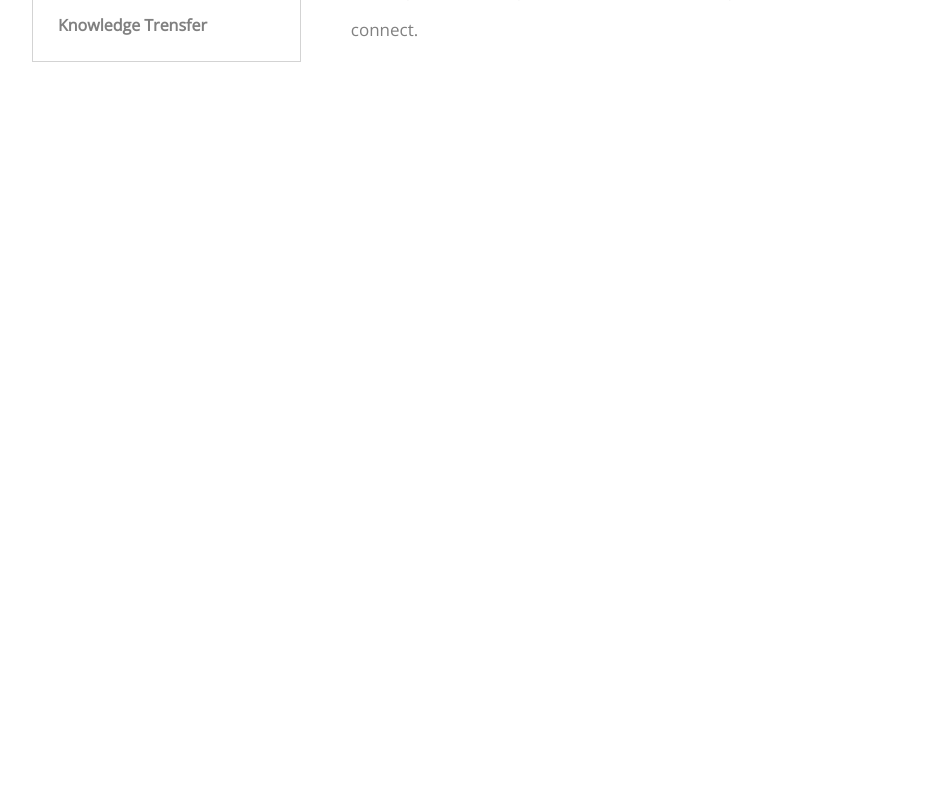
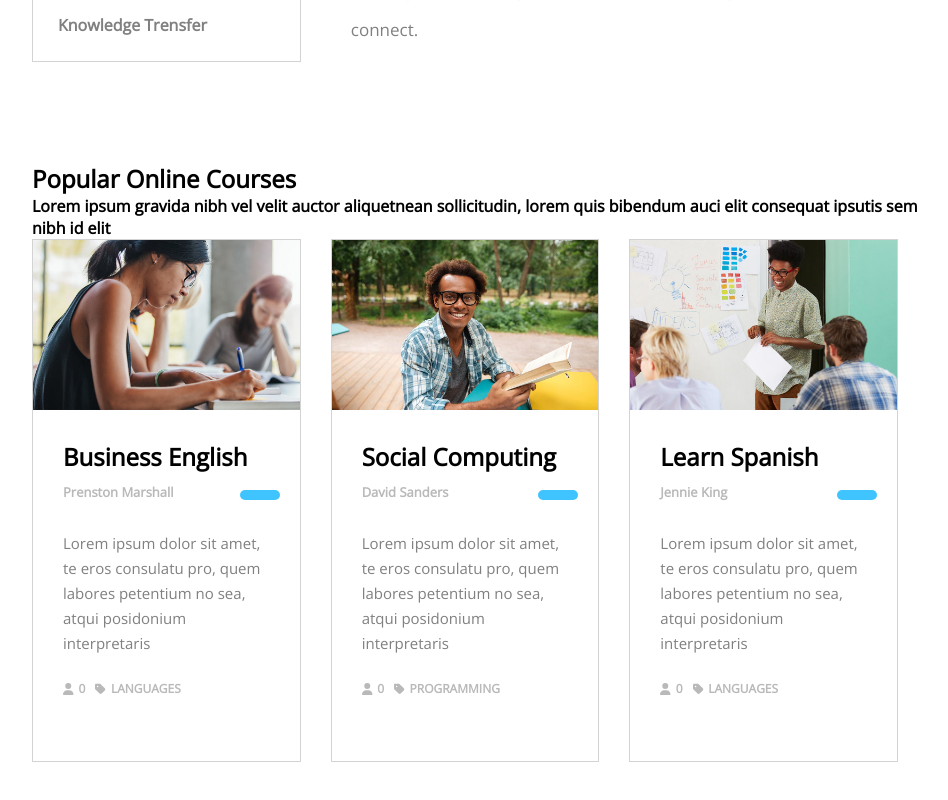
Before and after one commit to marcoceccarelli98/proj-html-vuejs, a Vue app: page / in a window 1280 px wide. Shown: the part 3567-4367 px from the top of the page, without its empty margins (160-1108 px from the left). Before the commit the page ends 3729 px from the top, so only its background shows below. Built offline with nearby package versions, Linux system fonts and the light colour scheme.

Commit message:
[UPD] homepage: CardCarousel

```diff
--- /dev/null
+++ b/src/components/CardsDotsCarousel.vue
@@ -0,0 +1,94 @@
+<script>
+import CourseCard from "./CourseCard.vue";
+
+export default {
+  name: "CardsDotsCarousel",
+  components: {
+    CourseCard,
+  },
+
+  data() {
+    return {
+      currentActive: 0,
+    };
+  },
+
+  props: {
+    cards: {
+      type: Array,
+    },
+  },
+
+  methods: {
+    selectActive(index) {
+      this.currentActive = index;
+    },
+
+    next() {
+      if (this.currentActive !== 2) {
+        this.currentActive++;
+      } else {
+        this.currentActive = 0;
+      }
+    },
+
+    startCarousel() {
+      setInterval(() => {
+        this.next();
+      }, 3000);
+    },
+  },
+
+  mounted() {
+    this.startCarousel();
+  },
+};
+</script>
+
+<template>
+  <div class="dot-carousel">
+    <div class="cards-list">
+      <CourseCard
+        v-for="card in cards"
+        :image="card.image"
+        :course="card.course"
+        :teacher="card.teacher"
+        :description="card.description"
+        :price="card.price"
+        :tag="card.tag"
+      />
+    </div>
+    <!-- DOTS -->
+    <div
+      v-for="dotIndex in 3"
+      :key="dotIndex"
+      :class="{ active: currentActive === dotIndex - 1 }"
+      @click="selectActive(dotIndex - 1)"
+    ></div>
+  </div>
+</template>
+
+<style scoped lang="scss">
+.dot-carousel {
+  overflow: hidden;
+  .cards-list {
+    display: flex;
+    transition: transform 0.5s ease;
+    gap: 30px;
+  }
+
+  .dots div {
+    height: 10px;
+    width: 10px;
+    margin: 0 4px;
+    background-color: rgb(142, 160, 199);
+    border-radius: 50%;
+    display: inline-block;
+  }
+
+  .dots div:hover,
+  .dots div.active {
+    background-color: white;
+  }
+}
+</style>
--- /dev/null
+++ b/src/components/CourseCard.vue
@@ -0,0 +1,106 @@
+<script>
+export default {
+  name: "CourseCard",
+  data() {
+    return {};
+  },
+  props: {
+    image: {
+      type: String,
+    },
+    course: {
+      type: String,
+    },
+    teacher: {
+      type: String,
+    },
+    description: {
+      type: String,
+    },
+    cost: {
+      type: Number,
+    },
+    tag: {
+      type: String,
+    },
+  },
+
+  methods: {},
+
+  computed: {
+    getPrice() {
+      return this.cost === 0 ? "Free" : this.cost;
+    },
+  },
+};
+</script>
+
+<template>
+  <div class="card">
+    <!-- IMAGE -->
+    <img :src="this.image" :alt="this.course" />
+    <div class="content">
+      <h2>{{ course }}</h2>
+      <h4>{{ teacher }}</h4>
+      <p>{{ description }}</p>
+      <span class="price">{{ getPrice }}</span>
+      <span class="tags">
+        <font-awesome-icon class="icon" :icon="['fas', 'fa-user']" />
+        <span>0</span>
+        <font-awesome-icon class="icon" :icon="['fas', 'fa-tag']" />
+        <span> {{ tag }}</span>
+      </span>
+    </div>
+  </div>
+</template>
+
+<style scoped lang="scss">
+@use "../styles/partials/variables.scss" as *;
+
+.card {
+  position: relative;
+  min-width: calc(100% / 3 - 30px);
+  border: 1px solid lightgrey;
+  img {
+    width: 100%;
+  }
+  .content {
+    padding: 30px;
+    color: #b9b9b9;
+    h2 {
+      color: black;
+    }
+    h4 {
+      font-size: 13px;
+      margin: 10px 0 30px;
+    }
+    p {
+      color: grey;
+      font-size: 15px;
+      line-height: 25px;
+      margin-bottom: 20px;
+    }
+    span {
+      font-size: 12px;
+      font-weight: bold;
+      text-transform: uppercase;
+    }
+    .price {
+      position: absolute;
+      right: 20px;
+      top: 250px;
+      background-color: $primary-color;
+      padding: 5px 20px;
+      border-radius: 20px;
+    }
+    .tags {
+      .icon {
+        margin-right: 5px;
+      }
+      span {
+        margin-right: 10px;
+      }
+    }
+  }
+}
+</style>
--- a/src/components/DotsCarousel.vue
+++ b/src/components/DotsCarousel.vue
@@ -1,12 +1,12 @@
 <script>
-import { store } from "../data/store"
+import { store } from "../data/store";
 
 export default {
-    name: "AboutCarousel",
+  name: "DotsCarousel",
   data() {
     return {
       store,
-            currentActive: 0
+      currentActive: 0,
     };
   },
   methods: {
@@ -16,9 +16,9 @@ export default {
 
     next() {
       if (this.currentActive !== 2) {
-                this.currentActive++
+        this.currentActive++;
       } else {
-                this.currentActive = 0
+        this.currentActive = 0;
       }
     },
 
@@ -26,29 +26,39 @@ export default {
       setInterval(() => {
         this.next();
       }, 3000);
-        }
+    },
   },
 
   mounted() {
     this.startCarousel();
-    }
-}
+  },
+};
 </script>
 
 <template>
   <div class="parallax-container">
-        <div class="container-70" v-for="(testimonial, index) in store.aboutTestimonials"
-            :class="{ display: currentActive == index }">
+    <div
+      class="container-70"
+      v-for="(testimonial, index) in store.aboutTestimonials"
+      :class="{ display: currentActive == index }"
+    >
       <div class="img-container">
-                <img :src="testimonial.img" alt="">
+        <img :src="testimonial.img" alt="" />
       </div>
-            <p>Lorem ipsum dolor sit amet consectetur, adipisicing elit. Sequi quia distinctio optio quae? Sed veniam iusto
-                earum obcaecati eos incidunt ea esse blanditiis tempore, nulla sequi veritatis at aut eum!</p>
+      <p>
+        Lorem ipsum dolor sit amet consectetur, adipisicing elit. Sequi quia
+        distinctio optio quae? Sed veniam iusto earum obcaecati eos incidunt ea
+        esse blanditiis tempore, nulla sequi veritatis at aut eum!
+      </p>
       <h3>{{ testimonial.name }}</h3>
       <h4>{{ testimonial.role }}</h4>
       <div class="dots">
-                <div v-for="(dotIndex) in 3" :key="dotIndex" :class="{ active: currentActive === dotIndex - 1 }"
-                    @click="selectActive(dotIndex - 1)"></div>
+        <div
+          v-for="dotIndex in 3"
+          :key="dotIndex"
+          :class="{ active: currentActive === dotIndex - 1 }"
+          @click="selectActive(dotIndex - 1)"
+        ></div>
       </div>
     </div>
   </div>
@@ -61,7 +71,7 @@ export default {
   display: flex;
   align-items: center;
   overflow: hidden;
-    background-image: url('/h3-parallax-img-1.png');
+  background-image: url("/h3-parallax-img-1.png");
   background-size: cover;
   background-attachment: fixed;
   /* Effetto parallasse */
--- a/src/data/store.js
+++ b/src/data/store.js
@@ -137,7 +137,91 @@ export const store = reactive({
     ],
   },
 
-  // ABOUT
+  onlineCourses: [
+    {
+      image: "/course-1-f-img.jpg",
+      course: "Business English",
+      teacher: "Prenston Marshall",
+      description:
+        "Lorem ipsum dolor sit amet, te eros consulatu pro, quem labores petentium no sea, atqui posidonium interpretaris",
+      price: 20,
+      tag: "languages",
+    },
+    {
+      image: "/course-2-f-img.jpg",
+      course: "Social Computing",
+      teacher: "David Sanders",
+      description:
+        "Lorem ipsum dolor sit amet, te eros consulatu pro, quem labores petentium no sea, atqui posidonium interpretaris",
+      price: 0,
+      tag: "programming",
+    },
+    {
+      image: "/course-3-f-img.jpg",
+      course: "Learn Spanish",
+      teacher: "Jennie King",
+      description:
+        "Lorem ipsum dolor sit amet, te eros consulatu pro, quem labores petentium no sea, atqui posidonium interpretaris",
+      price: 20,
+      tag: "languages",
+    },
+    {
+      image: "/course-4-f-img.jpg",
+      course: "Basic Marketing",
+      teacher: "Edward Bowman",
+      description:
+        "Lorem ipsum dolor sit amet, te eros consulatu pro, quem labores petentium no sea, atqui posidonium interpretaris",
+      price: 40,
+      tag: "business",
+    },
+    {
+      image: "/course-5-f-img.jpg",
+      course: "Android Developer",
+      teacher: "David Sanders",
+      description:
+        "Lorem ipsum dolor sit amet, te eros consulatu pro, quem labores petentium no sea, atqui posidonium interpretaris",
+      price: 0,
+      tag: "programming",
+    },
+    {
+      image: "/course-6-f-img.jpg",
+      course: "Web Designing",
+      teacher: "Jennifer Powell",
+      description:
+        "Lorem ipsum dolor sit amet, te eros consulatu pro, quem labores petentium no sea, atqui posidonium interpretaris",
+      price: 0,
+      tag: "programming",
+    },
+    {
+      image: "/course-7-f-img.jpg",
+      course: "Academic English",
+      teacher: "Dave Robbins",
+      description:
+        "Lorem ipsum dolor sit amet, te eros consulatu pro, quem labores petentium no sea, atqui posidonium interpretaris",
+      price: 0,
+      tag: "languages",
+    },
+    {
+      image: "/course-8-f-img.jpg",
+      course: "Modern Psychology",
+      teacher: "Kathryn Webb",
+      description:
+        "Lorem ipsum dolor sit amet, te eros consulatu pro, quem labores petentium no sea, atqui posidonium interpretaris",
+      price: 40,
+      tag: "business",
+    },
+    {
+      image: "/course-9-f-img.jpg",
+      course: "Business English",
+      teacher: "Prenston Marshall",
+      description:
+        "Lorem ipsum dolor sit amet, te eros consulatu pro, quem labores petentium no sea, atqui posidonium interpretaris",
+      price: 20,
+      tag: "languages",
+    },
+  ],
+
+  // ----------------- ABOUT -----------------
   tutors: [
     {
       img: "/instructor-img-1.jpg",
--- a/src/pages/AppMain.vue
+++ b/src/pages/AppMain.vue
@@ -1,12 +1,15 @@
 <script>
 import ArrowsCarousel from "../components/ArrowsCarousel.vue";
 import DotsCarousel from "../components/DotsCarousel.vue";
+import CardsDotsCarousel from "../components/CardsDotsCarousel.vue";
 import { store } from "../data/store.js";
+
 export default {
   name: "AppMain",
   components: {
     ArrowsCarousel,
     DotsCarousel,
+    CardsDotsCarousel,
   },
 
   data() {
@@ -147,6 +150,18 @@ export default {
         </div>
       </section>
       <!-- /INFO -->
+      <!-- ONLINE COURSES -->
+      <section class="my-100">
+        <div class="online-courses">
+          <h2>Popular Online Courses</h2>
+          <h4>
+            Lorem ipsum gravida nibh vel velit auctor aliquetnean sollicitudin,
+            lorem quis bibendum auci elit consequat ipsutis sem nibh id elit
+          </h4>
+          <CardsDotsCarousel :cards="store.onlineCourses" />
+        </div>
+      </section>
+      <!-- /ONLINE COURSES -->
     </div>
   </main>
 </template>
--- /dev/null
+++ b/src/styles/partials/_utility.scss
@@ -0,0 +1,124 @@
+/* --------------- UTILITY ---------------*/
+.border-dashed {
+  padding: 5px;
+  border: 1px solid;
+  border-style: dashed;
+}
+
+.justify-between {
+  justify-content: space-between;
+}
+
+.text-center {
+  text-align: center;
+}
+
+.text-right {
+  text-align: right;
+}
+
+.align-center {
+  align-items: center;
+}
+
+/* PADDING */
+.py-10 {
+  padding: 10px 0;
+}
+
+.py-40 {
+  padding: 40px 0;
+}
+
+.px-10 {
+  padding: 0 10px;
+}
+
+.px-40 {
+  padding: 0 40px;
+}
+
+.pt-30 {
+  padding-top: 30px;
+}
+
+.pt-60 {
+  padding-top: 60px;
+}
+
+/* MARGIN */
+
+.m-10 {
+  margin: 10px;
+}
+
+.m-20 {
+  margin: 20px;
+}
+
+.m-50 {
+  margin: 50px;
+}
+
+.my-100 {
+  margin: 100px 0;
+}
+/* HEIGHT */
+.height-400px {
+  height: 400px;
+}
+
+.height-700px {
+  height: 700px;
+}
+
+/* TEXT COLOR */
+
+.white {
+  color: white;
+}
+
+.lilac {
+  color: #7189d9;
+}
+
+/* BACKGROUNDS */
+.bg-orange {
+  background-color: orange;
+}
+
+.bg-violet {
+  background-color: violet;
+}
+
+.bg-pink {
+  background-color: pink;
+}
+
+.bg-blue {
+  background-color: cornflowerblue;
+}
+
+.bg-darkblue {
+  background-color: darkblue;
+}
+
+.bg-lightgrey {
+  background-color: #f6f6f6;
+}
+
+.bg-green {
+  background-color: green;
+}
+
+.bg-darkgrey {
+  background-color: #23272a;
+}
+
+.bg-aquamarine {
+  background-color: aquamarine;
+}
+
+.bg-lilac {
+  background-color: #8ea1e1;
+}
--- a/src/styles/style.scss
+++ b/src/styles/style.scss
@@ -1,4 +1,5 @@
 @use "./partials/reset.scss";
 @use "./partials/common.scss";
 @use "./partials/layout.scss";
+@use "./partials/utility.scss";
 @import "./partials/variables";
```
Also changed, not shown: src/components/TutorsComponent.vue (+16 -8 lines), src/main.js (+5 -2 lines), public/course-8-f-img.jpg (renamed from public/course-11-f-img.jpg), public/course-9-f-img.jpg (renamed from public/course-12-f-img.jpg). Lines whose indentation alone changed are shown as unchanged.
